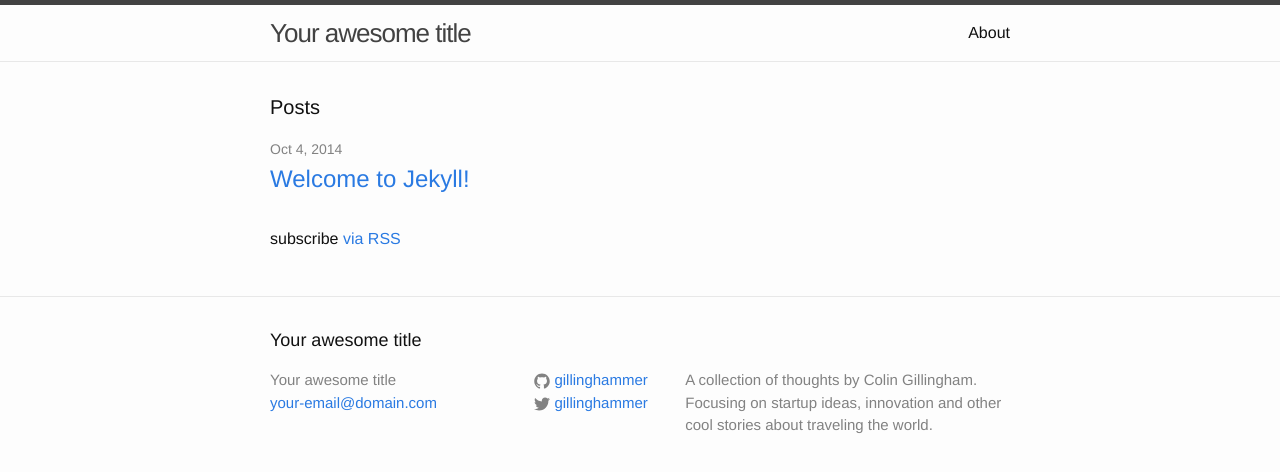
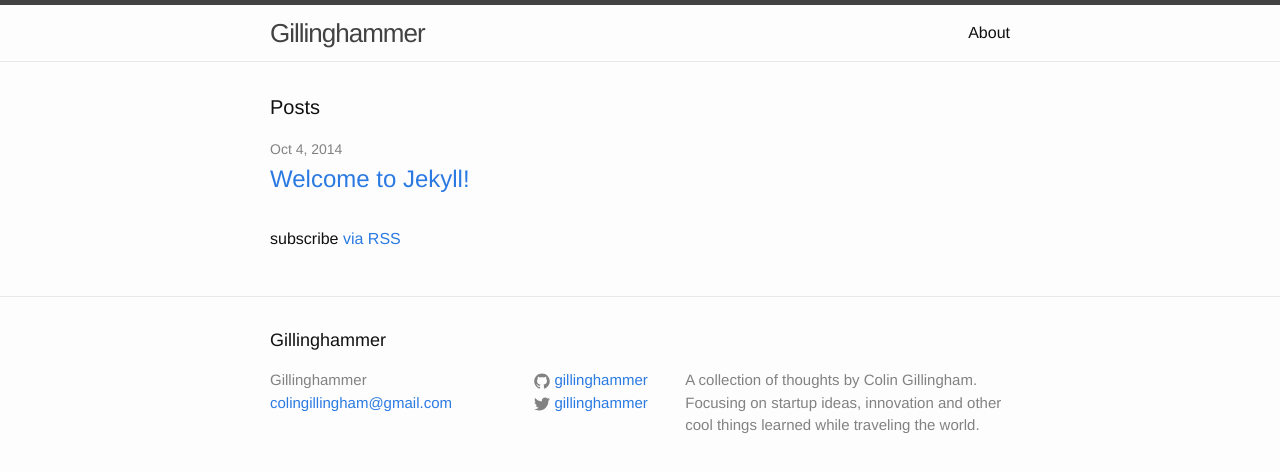
Before and after one commit to Gillinghammer/gillinghammer.github.io, a Jekyll site: the page built from index.html, in a window 1280 px wide. Shown: the top 472 px of the page. Built offline with Jekyll 4.4.1, drawn with Linux system fonts in a browser that asks for light colours.

Commit message:
updated config.yml file

```diff
--- a/_config.yml
+++ b/_config.yml
@@ -1,8 +1,8 @@
 # Site settings
-title: Your awesome title
-email: your-email@domain.com
+title: Gillinghammer
+email: colingillingham@gmail.com
 description: > # this means to ignore newlines until "baseurl:"
-  A collection of thoughts by Colin Gillingham. Focusing on startup ideas, innovation and other cool stories about traveling the world.
+  A collection of thoughts by Colin Gillingham. Focusing on startup ideas, innovation and other cool things learned while traveling the world.
 baseurl: "" # the subpath of your site, e.g. /blog/
 url: "http://gillinghammer.github.io" # the base hostname & protocol for your site
 twitter_username: gillinghammer
```
